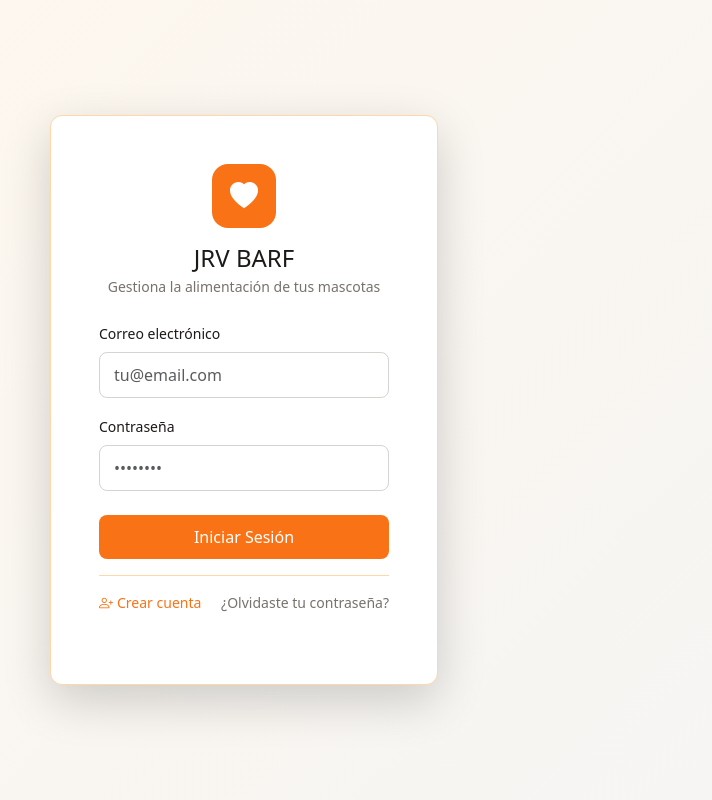
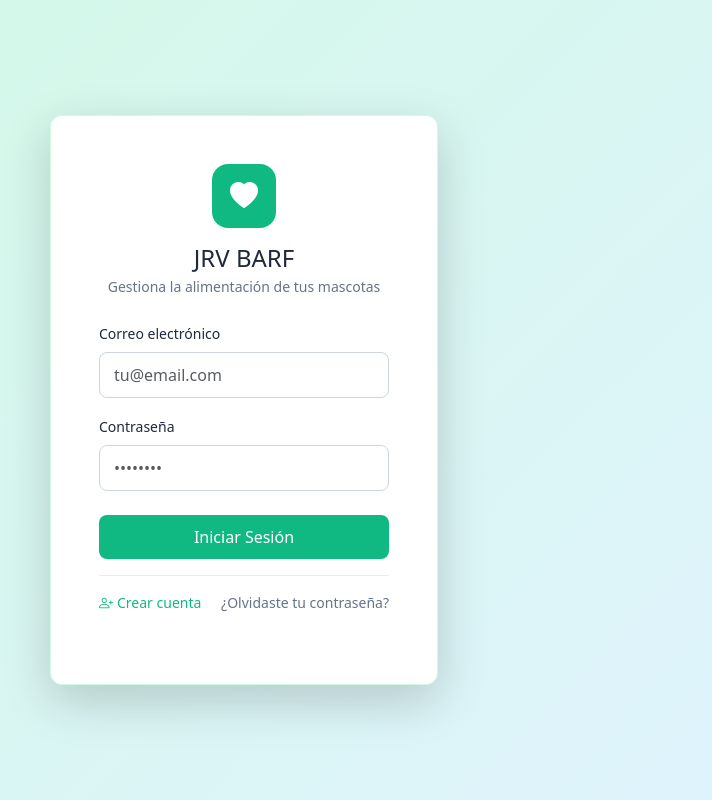
Before and after one commit to juniorov/jrv-barf-app, a Vue app: page /login in a window 1280 px wide. Shown: the whole page, without its empty margins (396-1108 px from the left). Built offline with nearby package versions, Linux system fonts and the light colour scheme; no server answers.

Commit message:
style: update color palette and background gradients for improved UI consistency

```diff
--- a/src/style.css
+++ b/src/style.css
@@ -1,40 +1,40 @@
 :root {
-  /* Color System - Semantic Tokens */
-  --color-primary: #F97316;
-  --color-primary-hover: #EA580C;
-  --color-primary-active: #C2410C;
+  /* Color System - Fresh Green/Blue Palette */
+  --color-primary: #10B981;
+  --color-primary-hover: #059669;
+  --color-primary-active: #047857;
   --color-on-primary: #FFFFFF;
 
-  --color-secondary: #FB923C;
-  --color-secondary-hover: #F97316;
+  --color-secondary: #14B8A6;
+  --color-secondary-hover: #0D9488;
 
-  --color-accent: #2563EB;
-  --color-accent-hover: #1D4ED8;
+  --color-accent: #0EA5E9;
+  --color-accent-hover: #0284C7;
 
-  --color-background: #FFF7ED;
+  --color-background: #F8FFFE;
   --color-surface: #FFFFFF;
   --color-surface-elevated: #FFFFFF;
 
-  --color-foreground: #9A3412;
-  --color-text-primary: #1C1917;
-  --color-text-secondary: #78716C;
-  --color-text-muted: #A8A29E;
+  --color-foreground: #064E3B;
+  --color-text-primary: #1E293B;
+  --color-text-secondary: #64748B;
+  --color-text-muted: #94A3B8;
   --color-text-inverse: #FFFFFF;
 
-  --color-muted: #F5F5F4;
-  --color-border: #FED7AA;
-  --color-border-strong: #D6D3D1;
+  --color-muted: #F1F5F9;
+  --color-border: #D1FAE5;
+  --color-border-strong: #CBD5E1;
 
-  --color-success: #16A34A;
-  --color-success-bg: #DCFCE7;
+  --color-success: #10B981;
+  --color-success-bg: #D1FAE5;
   --color-warning: #F59E0B;
   --color-warning-bg: #FEF3C7;
-  --color-danger: #DC2626;
+  --color-danger: #EF4444;
   --color-danger-bg: #FEE2E2;
   --color-info: #0EA5E9;
   --color-info-bg: #E0F2FE;
 
-  --color-ring: #F97316;
+  --color-ring: #10B981;
 
   /* Typography Scale */
   --font-size-xs: 0.75rem;    /* 12px */
@@ -236,7 +236,7 @@ input[type="radio"] {
 .form-control:focus,
 .form-select:focus {
   border-color: var(--color-primary);
-  box-shadow: 0 0 0 3px rgba(249, 115, 22, 0.15);
+  box-shadow: 0 0 0 3px rgba(16, 185, 129, 0.15);
   outline: none;
 }
 
--- a/src/views/AppLayout.vue
+++ b/src/views/AppLayout.vue
@@ -53,7 +53,7 @@ const isActive = (path) => {
 <template>
   <div class="min-vh-100 d-flex flex-column" style="background-color: var(--color-background);">
     <!-- Desktop Navbar -->
-    <nav class="navbar navbar-expand-md navbar-dark d-none d-md-flex" style="background-color: var(--color-foreground);">
+    <nav class="navbar navbar-expand-md navbar-dark d-none d-md-flex" style="background: linear-gradient(135deg, var(--color-primary) 0%, var(--color-secondary) 100%);">
       <div class="container">
         <RouterLink to="/app" class="navbar-brand fw-bold">JRV BARF</RouterLink>
         <button
@@ -100,7 +100,7 @@ const isActive = (path) => {
     </nav>
 
     <!-- Mobile Header -->
-    <header class="d-md-none sticky-top" style="background-color: var(--color-foreground); z-index: var(--z-sticky);">
+    <header class="d-md-none sticky-top" style="background: linear-gradient(135deg, var(--color-primary) 0%, var(--color-secondary) 100%); z-index: var(--z-sticky);">
       <div class="d-flex justify-content-between align-items-center px-4 py-3">
         <RouterLink to="/app" class="text-white fw-bold text-decoration-none fs-5">
           JRV BARF
--- a/src/views/auth/ForgotPasswordView.vue
+++ b/src/views/auth/ForgotPasswordView.vue
@@ -28,13 +28,13 @@ const onSubmit = async () => {
 </script>
 
 <template>
-  <div class="auth-page d-flex align-items-center justify-content-center" style="min-height: 100dvh; background: linear-gradient(135deg, var(--color-background) 0%, var(--color-muted) 100%);">
+  <div class="auth-page d-flex align-items-center justify-content-center" style="min-height: 100dvh; background: linear-gradient(135deg, #D1FAE5 0%, #E0F2FE 100%);">
     <div class="auth-card fade-in" style="width: 100%; max-width: 420px; padding: 0 var(--spacing-4);">
       <div class="card shadow-lg">
         <div class="card-body p-4 p-md-5">
           <!-- Logo/Header -->
           <div class="text-center mb-4">
-            <div class="mb-3" style="width: 64px; height: 64px; margin: 0 auto; background-color: var(--color-info); border-radius: var(--radius-xl); display: flex; align-items: center; justify-content: center;">
+            <div class="mb-3" style="width: 64px; height: 64px; margin: 0 auto; background-color: var(--color-primary); border-radius: var(--radius-xl); display: flex; align-items: center; justify-content: center;">
               <i class="bi bi-lock text-white fs-3"></i>
             </div>
             <h1 class="h4 mb-1" style="color: var(--color-text-primary);">Recuperar Contraseña</h1>
--- a/src/views/auth/LoginView.vue
+++ b/src/views/auth/LoginView.vue
@@ -26,7 +26,7 @@ const onSubmit = async () => {
 </script>
 
 <template>
-  <div class="auth-page d-flex align-items-center justify-content-center" style="min-height: 100dvh; background: linear-gradient(135deg, var(--color-background) 0%, var(--color-muted) 100%);">
+  <div class="auth-page d-flex align-items-center justify-content-center" style="min-height: 100dvh; background: linear-gradient(135deg, #D1FAE5 0%, #E0F2FE 100%);">
     <div class="auth-card fade-in" style="width: 100%; max-width: 420px; padding: 0 var(--spacing-4);">
       <div class="card shadow-lg">
         <div class="card-body p-4 p-md-5">
--- a/src/views/auth/RegisterView.vue
+++ b/src/views/auth/RegisterView.vue
@@ -31,7 +31,7 @@ const onSubmit = async () => {
 </script>
 
 <template>
-  <div class="auth-page d-flex align-items-center justify-content-center" style="min-height: 100dvh; background: linear-gradient(135deg, var(--color-background) 0%, var(--color-muted) 100%);">
+  <div class="auth-page d-flex align-items-center justify-content-center" style="min-height: 100dvh; background: linear-gradient(135deg, #D1FAE5 0%, #E0F2FE 100%);">
     <div class="auth-card fade-in" style="width: 100%; max-width: 420px; padding: 0 var(--spacing-4);">
       <div class="card shadow-lg">
         <div class="card-body p-4 p-md-5">
```
